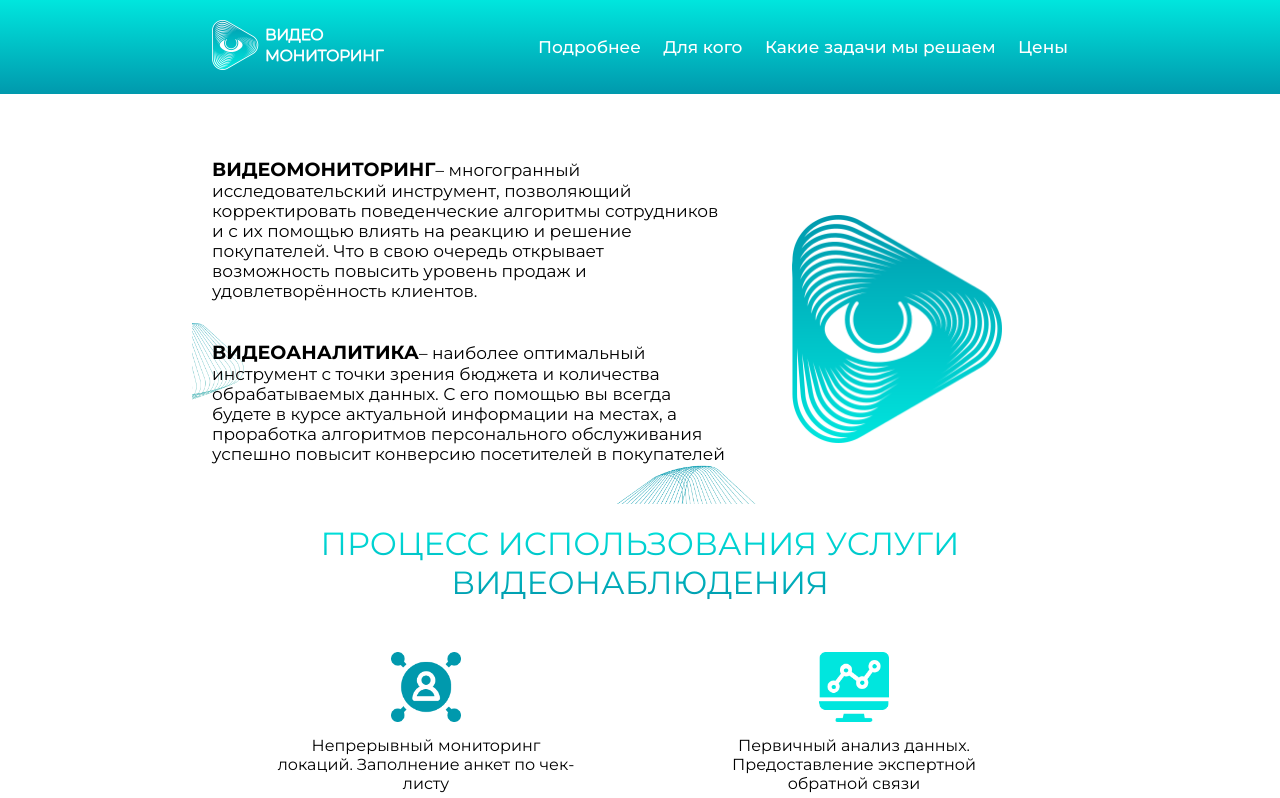
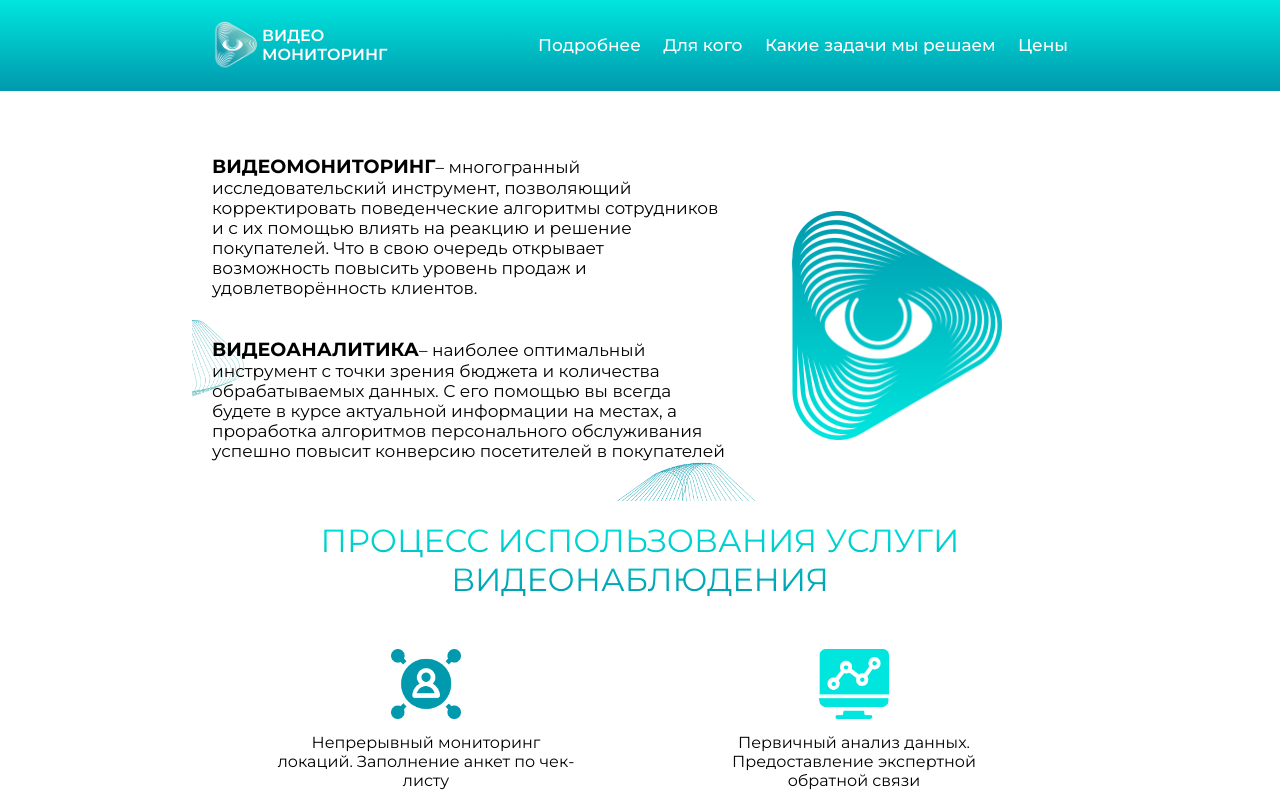
Before and after one commit to artemanz/vmr, a React (Create React App) app: page / in a window 1280 px wide. Shown: the top 798 px of the page. Built offline with nearby package versions, Linux system fonts and the light colour scheme.

Commit message:
Заменил лого

```diff
--- a/src/components/Header/Header.jsx
+++ b/src/components/Header/Header.jsx
@@ -29,8 +29,11 @@ const Header = () => {
     <div className={styles.Header}>
       <div className={styles.Header__wrapper}>
         <div className={styles.Header__row}>
-          <div className={styles.Header__logo}>
-            <img src={Header_logo} alt="" />
+          <div
+            className={styles.Header__logo}
+            onClick={() => handleScrollTo(0)}
+          >
+            <img src={Header_logo} alt="" /> ВИДЕО МОНИТОРИНГ
           </div>
           <div className={styles.Header__info}>
             <div
--- a/src/components/Header/Header.module.scss
+++ b/src/components/Header/Header.module.scss
@@ -19,7 +19,15 @@ body.modalOpen {
       justify-content: space-between;
       align-items: center;
       .Header__logo {
+        display: flex;
+        align-items: center;
+        max-width: 180px;
         cursor: pointer;
+        font-weight: 600;
+        color: white;
+        img {
+          max-width: 50px;
+        }
       }
       .Header__info {
         min-width: 530px;
@@ -102,6 +110,7 @@ body.modalOpen {
             position: relative;
             cursor: pointer;
             .Header__modal {
+              overflow-x: hidden;
               position: fixed;
               display: flex;
               align-items: center;
```
Also changed, not shown: src/assets/img/Header/Header_logo.png.
